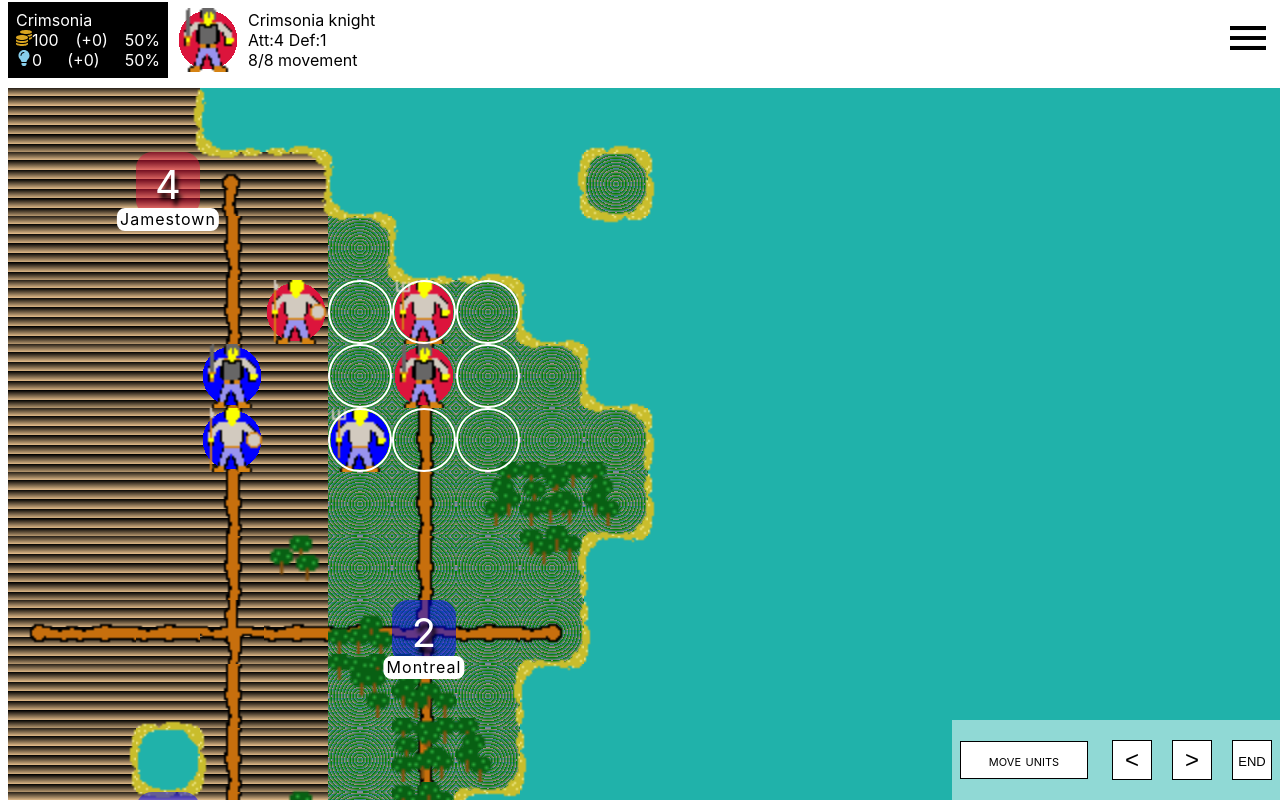
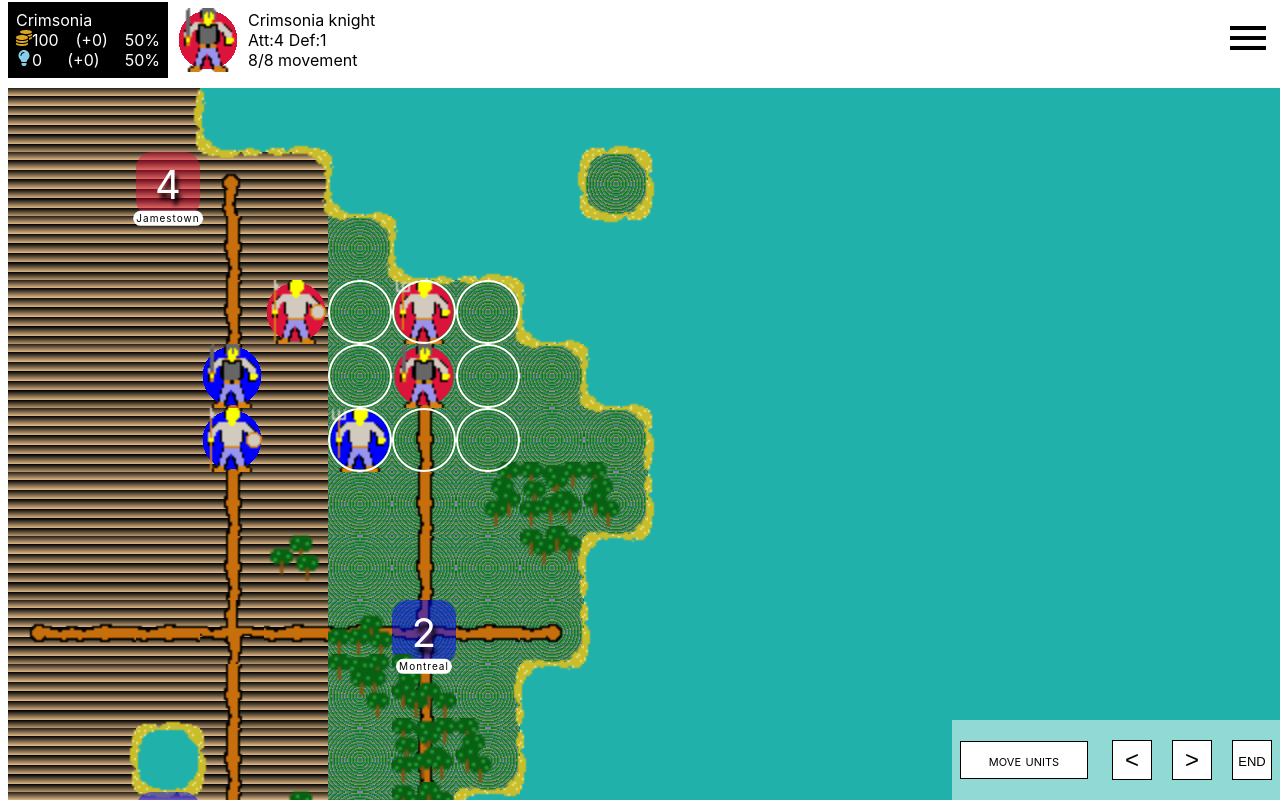
Before and after one commit to dblatcher/Tiles-game, a Next.js app: page /game-page in a window 1280 px wide. Shown: the top 800 px of the page. Built offline with nearby package versions, Linux system fonts and the light colour scheme.

Commit message:
delegate rendering TownFigure to Tile

```diff
--- a/components/MapSection.js
+++ b/components/MapSection.js
@@ -2,7 +2,6 @@ import React from 'react';
 
 import Tile from './Tile'
 import styles from './mapSection.module.scss'
-import TownFigure from './TownFigure';
 
 import { spriteSheets } from "../lib/SpriteSheet.tsx"
 import VoidMapSquare from "../lib/game-entities/VoidMapSquare.tsx";
@@ -30,6 +29,8 @@ export default class MapSection extends React.Component {
 
         const isCorner = (mapSquare.x === xStart || mapSquare.x === xStart + xSpan - 1) && (mapSquare.y === yStart || mapSquare.y === yStart + ySpan - 1)
 
+        const isTownTile = town.mapSquare === mapSquare
+
         if (isCorner && excludeCorners) {
             return this.renderEmptyTile(mapSquare.x, mapSquare.y)
         }
@@ -41,6 +42,8 @@ export default class MapSection extends React.Component {
             <Tile key={`${mapSquare.x},${mapSquare.y}`}
                 handleClick={handleMapSectionClick ? () => { handleMapSectionClick(mapSquare) } : null}
                 mapSquare={mapSquare}
+                onMapSection={true}
+                town={isTownTile ? town : null }
                 isSelected={mapSquare === selectedSquare}
                 handleTileHoverEnter={handleTileHoverEnter}
                 showYields={showYields}
@@ -112,19 +115,6 @@ export default class MapSection extends React.Component {
         )
     }
 
-    renderTown(town) {
-        const { ySpan, xSpan } = this.props;
-
-        return (
-            <TownFigure town={town}
-                onMapSection
-                xPlacement={(xSpan - 1) / 2}
-                yPlacement={(ySpan - 1) / 2}
-                key={"town#" + town.indexNumber}
-            />
-        )
-    }
-
     render() {
         const { mapGrid, town, yStart, ySpan } = this.props
         let emptyRowY
@@ -153,7 +143,6 @@ export default class MapSection extends React.Component {
                     {emptyRowsAbove}
                     {mapGrid.map((row, index) => this.renderRow(row, index))}
                     {emptyRowsBelow}
-                    {this.renderTown(town)}
                     {citizensOnMap}
                 </div>
             </section>
--- a/components/Tile.js
+++ b/components/Tile.js
@@ -1,5 +1,6 @@
 import React from 'react'
 import SvgIcon from './SvgIcon'
+import TownFigure from './TownFigure';
 import styles from './tile.module.scss'
 import { spriteSheets } from '../lib/SpriteSheet.tsx'
 
@@ -69,8 +70,11 @@ export default class Tile extends React.Component {
     }
 
     render() {
-        const { mapSquare, handleClick, isSelected, selectedUnit, inInfoRow, squareSelectedUnitIsIn, interfaceMode, gameHasOpenDialogue, showYields } = this.props
+        const { mapSquare, handleClick, isSelected,
+            selectedUnit, inInfoRow, squareSelectedUnitIsIn, interfaceMode,
+            gameHasOpenDialogue, showYields, town, onMapSection } = this.props
         const { isHoveredOn } = this.state
+
         const containsSelectedUnit = selectedUnit && (mapSquare.x === selectedUnit.x && mapSquare.y === selectedUnit.y);
         const selectedUnitCanMoveTo = selectedUnit && selectedUnit.canMoveTo(mapSquare, squareSelectedUnitIsIn);
         const needsCoastLine = this.doesNeedCoastline()
@@ -101,6 +105,9 @@ export default class Tile extends React.Component {
                 {needsCoastLine && mapSquare.isWater ? this.renderSprite(spriteSheets.coastlines) : (null)}
                 {needsCoastLine && !mapSquare.isWater ? this.renderSprite(spriteSheets.innerCoastlines) : (null)}
                 {mapSquare.road ? this.renderSprite(spriteSheets.roads) : (null)}
+
+                { town ? <TownFigure town={town} onMapSection={onMapSection} /> : null}
+
                 {mapSquare.tree ? this.renderSprite(spriteSheets.trees) : (null)}
 
                 {showYields ? this.renderYieldLines() : null}
--- a/components/TileBoard.js
+++ b/components/TileBoard.js
@@ -3,7 +3,6 @@ import React from 'react';
 import Tile from './Tile'
 import UnitFigure from './UnitFigure'
 import styles from './tile.module.scss'
-import TownFigure from './TownFigure';
 
 
 
@@ -32,12 +31,16 @@ export default class TileBoard extends React.Component {
     }
 
     renderTile(mapSquare) {
-        const { handleMapSquareClick, selectedSquare, selectedUnit, handleTileHoverEnter, mapGrid, interfaceMode, gameHasOpenDialogue } = this.props;
+        const { handleMapSquareClick, selectedSquare, selectedUnit, handleTileHoverEnter, mapGrid, interfaceMode, gameHasOpenDialogue, towns } = this.props;
+
+        const town = towns.filter(town => town.mapSquare === mapSquare)[0]
+
         return (
             <Tile key={`${mapSquare.x},${mapSquare.y}`}
                 handleClick={() => { handleMapSquareClick({mapSquare, source:'tile'}) }}
                 interfaceMode={interfaceMode}
                 mapSquare={mapSquare}
+                town={town}
                 selectedUnit={selectedUnit}
                 squareSelectedUnitIsIn={selectedUnit ? mapGrid[selectedUnit.y][selectedUnit.x] : null}
                 isSelected={mapSquare === selectedSquare}
@@ -77,26 +80,12 @@ export default class TileBoard extends React.Component {
         />)
     }
 
-    renderTown (town) {
-        const { handleMapSquareClick, mapGrid } = this.props;
-        const squaretownIsOn = mapGrid[town.y][town.x]
-
-        return (
-            <TownFigure town={town}
-            key={"town#" + town.indexNumber}
-            handleClick={() => {
-                handleMapSquareClick({mapSquare: squaretownIsOn, source:'town'})
-            }}/>
-        )
-    }
-
     render() {
         const { mapGrid, units=[], fallenUnits=[], towns=[] } = this.props
         return (
             <section style={{ position: 'relative' }}>
                 {mapGrid.map((row, index) => this.renderRow(row, index))}
                 {[].concat(units, fallenUnits).map(unit => this.renderUnit(unit))}
-                {towns.map(town => this.renderTown(town))}
             </section>
         )
     }
--- a/components/TownFigure.js
+++ b/components/TownFigure.js
@@ -5,21 +5,20 @@ import { spriteSheets } from '../lib/SpriteSheet.tsx'
 export default class TownFigure extends React.Component {
 
     render() {
-        const { town, handleClick, isFallen, onMapSection, xPlacement = 0, yPlacement = 0 } = this.props
+        const { town, handleClick, isFallen, onMapSection} = this.props
 
         let figureClassList = [styles.figure]
         let spriteClassList = [styles.sprite]
 
-        figureClassList.push(styles.figureOnMap)
+        figureClassList.push( onMapSection ? styles.figureOnMapSection : styles.figureOnTileBoard)
 
 
+        //TO DO - burnning town animation?
         if (isFallen) {
             spriteClassList.push(styles.fallenSprite)
         }
 
         const figureStyle = {
-            left: onMapSection ? `${xPlacement * 4}rem` : `${town.x * 4}rem`,
-            top: onMapSection ? `${yPlacement * 4}rem` : `${town.y * 4}rem`,
             pointerEvents: isFallen ? 'none' : 'unset',
         }
 
--- a/components/townFigure.module.scss
+++ b/components/townFigure.module.scss
@@ -4,12 +4,13 @@
     @include figure();
 }
 
-.figureOnMap {
+.figureOnMapSection {
     position: absolute;
-    transition: left .5s, top .5s;
+    left: 0;
+    top: 0;
 }
 
-.figureInInfoRow {
+.figureOnTileBoard {
     position: relative;
 }
 
@@ -35,6 +36,7 @@
     letter-spacing: 1px;
     left: 50%;
     transform: translateX(-50%) translateY(65%);
+    z-index: 5;
 }
 
 .populationNumber {
@@ -45,4 +47,5 @@
     left: 50%;
     transform: translateX(-50%) translateY(-50%);
     font-size: 2.5rem;
+    z-index: 5;
 }
```
